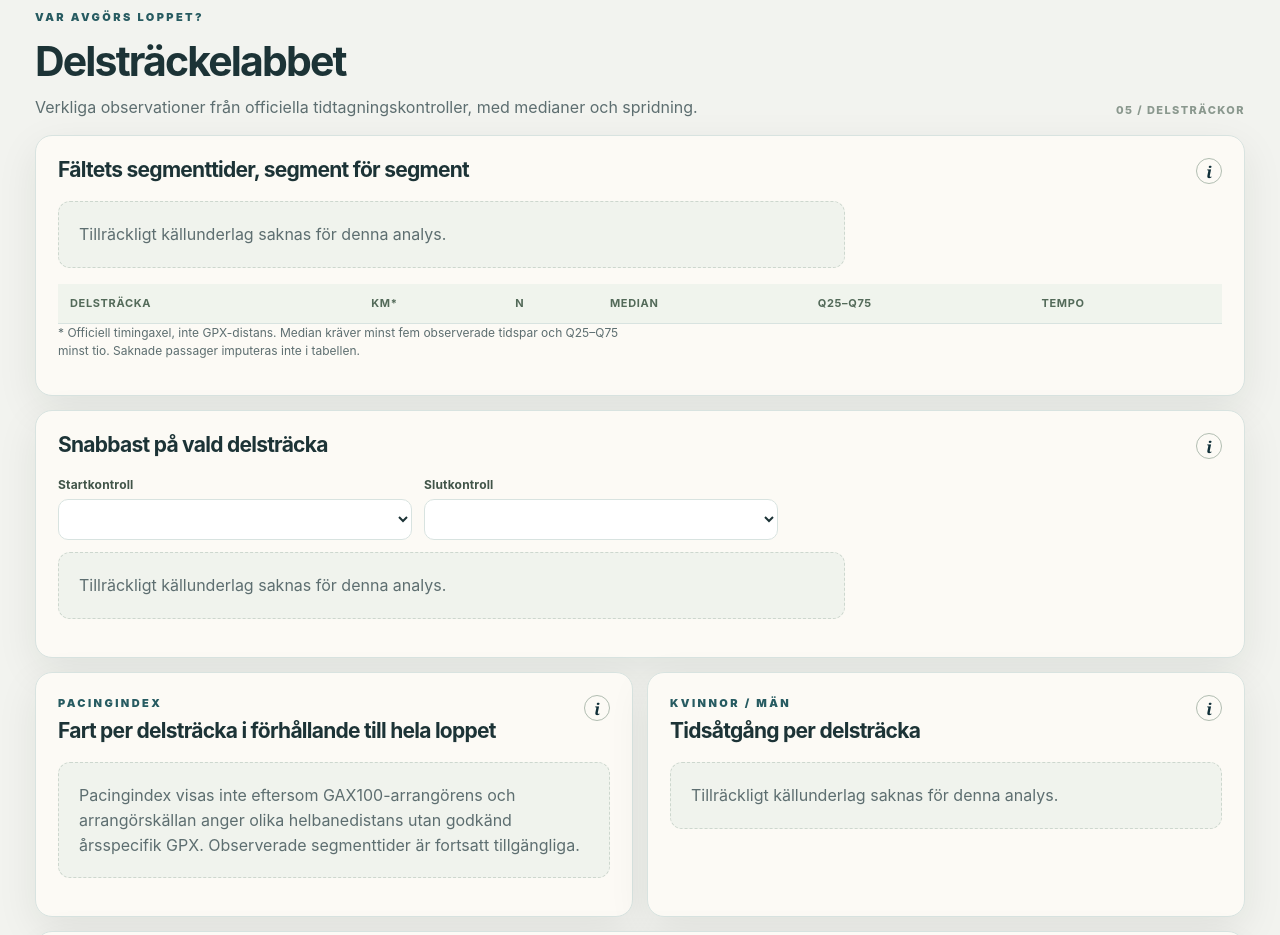
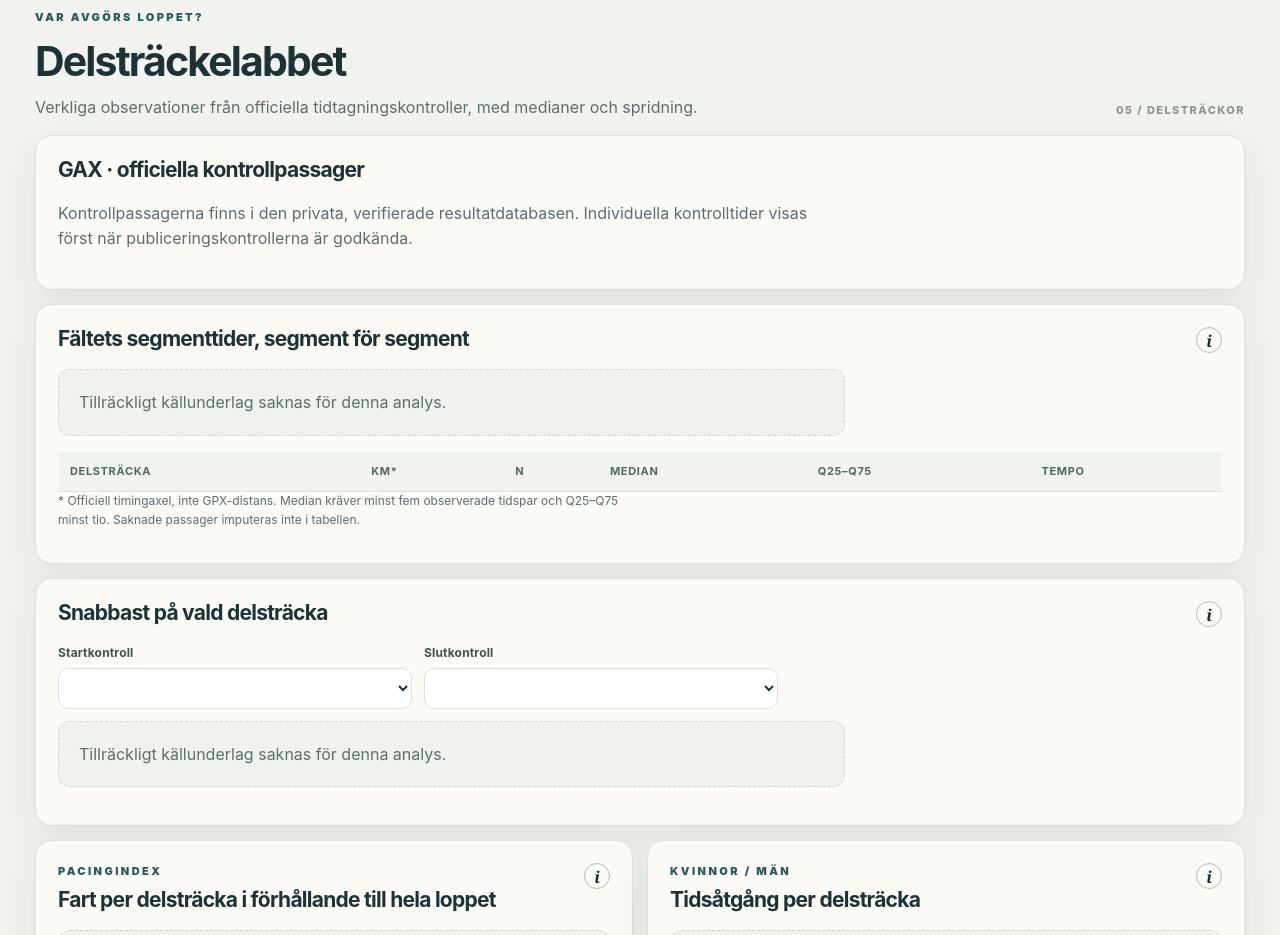
Before and after one commit to Stayinhealthyrunning/gax100-analys, a plain HTML site: page docs/index.html in a window 1280 px wide. Shown: the part 5100-6035 px from the top of the page. Drawn offline with Linux system fonts and the light colour scheme.

Commit message:
ui: load source-verified GAX passage module ahead of Sätila analysis runtime

```diff
--- a/docs/index.html
+++ b/docs/index.html
@@ -23,4 +23,4 @@
 <dialog id="multi-year-dialog" class="modal compare-modal multi-year-dialog" aria-labelledby="multi-year-title"><div class="modal-head"><div><p class="eyebrow">JÄMFÖRELSE ÖVER ÅR</p><h2 id="multi-year-title">Två lopp · olika upplagor</h2></div><div class="multi-year-dialog-actions"><button type="button" class="link-button" id="multi-year-share">↗ Dela jämförelse</button><button class="modal-close" type="button" id="close-multi-year-dialog" aria-label="Stäng årsjämförelse">×</button></div></div><div id="multi-year-dialog-body"></div></dialog>
 <dialog id="map-duel-dialog" class="modal compare-modal" aria-labelledby="map-duel-title"><div class="modal-head"><div><p class="eyebrow">GEMENSAM TÄVLINGSKLOCKA</p><h2 id="map-duel-title">Kartduell · 2–5 löpare</h2></div><div class="multi-year-dialog-actions"><button type="button" class="link-button" id="map-duel-share">↗ Dela Kartduell</button><span id="map-duel-modal-share-status" class="muted small" role="status" aria-live="polite"></span><button class="modal-close" type="button" data-close="map-duel-dialog" aria-label="Stäng kartduell">×</button></div></div><div id="map-duel-content"></div></dialog>
 <dialog id="help-dialog" class="help-modal" aria-labelledby="help-title"><div class="modal-head"><h2 id="help-title">Så fungerar analysen</h2><button class="modal-close" type="button" data-close="help-dialog" aria-label="Stäng metodförklaring">×</button></div><p id="help-content"></p></dialog>
-<script src="assets/profile-analysis.js?v=20261005-gotaleden-profile-1" defer></script><script src="assets/multi-year-map.js?v=20261008-stable-tiles-1" defer></script><script src="assets/multi-year-comparison.js?v=20261008-camera-audio-1" defer></script><script src="assets/app.js?v=20261108-ultra-aid-locations-3" defer></script></body></html>
+<script src="assets/profile-analysis.js?v=20261005-gotaleden-profile-1" defer></script><script src="assets/multi-year-map.js?v=20261008-stable-tiles-1" defer></script><script src="assets/multi-year-comparison.js?v=20261008-camera-audio-1" defer></script><script src="assets/gax-controls.js?v=20261109-1" defer></script><script src="assets/app.js?v=20261109-gax-blueprint-1" defer></script></body></html>
```
